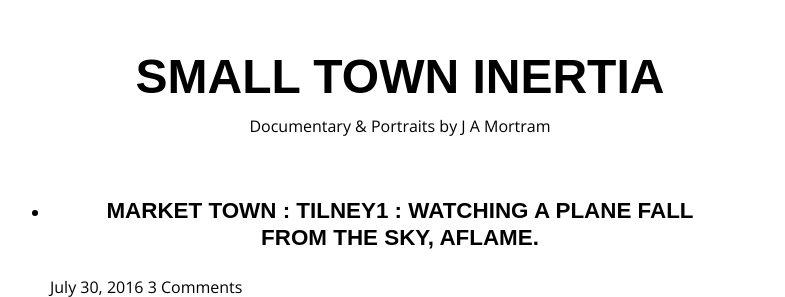
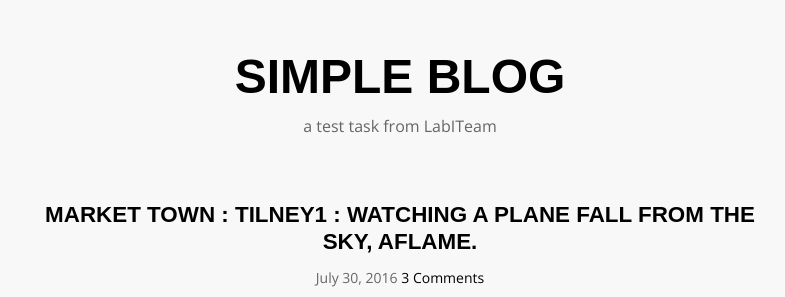
Before and after one commit to nedzelskiy/job-interview, a PHP site: the page made by blog/App/views/allrecords.twig in a window 1280 px wide. Shown: the top 297 px of the page, without its empty margins (240-1025 px from the left). Run offline with PHP 8.4, Linux system fonts and the light colour scheme; the template is opened without the code that fills it, so the values that code supplies are empty; some libraries are stand-ins or nearby versions.

Commit message:
continue

```diff
--- /dev/null
+++ b/blog/App/views/_header.twig
@@ -0,0 +1,4 @@
+<header>
+    <h1><a target="_blank" href="https://github.com/nedzelskiy/job-interview/tree/master/blog/">Simple blog</a></h1>
+    <h2>a test task from LabITeam</h2>
+</header>
--- a/blog/App/views/allrecords.twig
+++ b/blog/App/views/allrecords.twig
@@ -1,73 +1,7 @@
-<!DOCTYPE html>
-<head>
-    <title>Blog, test task</title>
-    <meta charset="UTF-8">
-    <meta name="viewport" content="width=device-width, initial-scale=1.0">
-    <link rel='stylesheet'  href='//fonts.googleapis.com/css?family=Open+Sans%3A300italic%2C600italic%2C300%2C600&#038;subset=latin%2Clatin-ext' type='text/css' media='all' />
-    <style type="text/css">
-        .tk-franklin-gothic-urw-cond{
-            font-family:"franklin-gothic-urw-cond",sans-serif;
-        }</style>
-    <style type="text/css">
-        @font-face{
-            font-family:franklin-gothic-urw-cond;
-            src:url(https://fonts.typekit.net/af/4bd271/0000000000000000000118b9/27/l?subset_id=2&fvd=n7) format("woff2");
-            font-weight:700;
-            font-style:normal;
-        }
-        @font-face{
-            font-family:franklin-gothic-urw-cond;
-            src:url(https://fonts.typekit.net/af/a1c24c/0000000000000000000118ba/27/l?subset_id=2&fvd=i7) format("woff2");
-            font-weight:700;
-            font-style:italic;
-        }
-    </style>
-    <style type="text/css">
-        img.wp-smiley,
-        img.emoji {
-            display: inline !important;
-            border: none !important;
-            box-shadow: none !important;
-            height: 1em !important;
-            width: 1em !important;
-            margin: 0 .07em !important;
-            vertical-align: -0.1em !important;
-            background: none !important;
-            padding: 0 !important;
-        }
-        .jam-center {
-            margin: .5em 0 0 0;
-            text-align: center;
-        }
-        .jam-center ul {
-            margin: 0 0 0 0;
-            padding: 0 0 0 0;
-        }
-        .jam-center li {
-            display: inline-block;
-        }
-        .jam-social-share {
-            height: 2em;
-            width: 2em;
-        }
-        .jam-social-share:hover {
-            zoom: 1;
-            filter: alpha(opacity=50);
-            opacity: 0.5;
-        }
+{% extends "layout.twig" %}
 
-
-    </style>
-    <link rel="stylesheet" href="styles/css.css" />
-</head>
-<html>
-    <body class="home">
-        <header>
-            <h1><a style='color:#000000;' href="http://smalltowninertia.co.uk/">Small Town Inertia</a></h1>
-            <h2 style="color:#000000;">Documentary &amp; Portraits by J A Mortram</h2>
-        </header>
-
-        <div id="content">
+{% block content %}
+    <div class="content">
         <ul class="group">
             <li class="group">
                 <article id="post-2705" class="post-2705 post type-post status-publish format-gallery has-post-thumbnail hentry category-uncategorized post_format-post-format-gallery">
@@ -127,28 +61,5 @@
         <nav id="post-nav">
 
             <a href="http://smalltowninertia.co.uk/page/2/">Prev</a>	</nav>
-        </div><!-- #content -->
-
-        {#<footer class="meta">
-            <nav id="nav-donate" class="group">
-                <div class="menu-donate-container"><ul id="menu-donate" class="menu"><li id="menu-item-366" class="menu-item menu-item-type-custom menu-item-object-custom menu-item-366"><a href="http://www.oxfam.org.uk/">Oxfam GB</a></li>
-                        <li id="menu-item-509" class="menu-item menu-item-type-custom menu-item-object-custom menu-item-509"><a href="http://www.shelter.org.uk/">Shelter GB</a></li>
-                        <li id="menu-item-510" class="menu-item menu-item-type-custom menu-item-object-custom menu-item-510"><a href="http://www.mind.org.uk/">Mind</a></li>
-                        <li id="menu-item-511" class="menu-item menu-item-type-custom menu-item-object-custom menu-item-511"><a href="http://www.epilepsy.org.uk/">Epilepsy Action</a></li>
-                        <li id="menu-item-512" class="menu-item menu-item-type-custom menu-item-object-custom menu-item-512"><a href="http://aletheiaphotos.com/">Aletheia</a></li>
-                        <li id="menu-item-513" class="menu-item menu-item-type-custom menu-item-object-custom menu-item-513"><a href="http://hopemob.org/s/1j0-postcards-from-the-black-audio-scanner-for-david">Donate</a></li>
-                    </ul></div>		</nav>
-            <nav id="nav-footer" class="group">
-                <div class="menu-site-container"><ul id="menu-site" class="menu"><li id="menu-item-367" class="menu-item menu-item-type-custom menu-item-object-custom current-menu-item current_page_item menu-item-home menu-item-367"><a href="http://smalltowninertia.co.uk/">Home</a></li>
-                        <li id="menu-item-515" class="menu-item menu-item-type-post_type menu-item-object-page menu-item-515"><a href="http://smalltowninertia.co.uk/about/">About J A Mortram</a></li>
-                    </ul></div>		</nav>
-            <li id="search-2" class="widget widget_search"><form role="search" method="get" id="searchform" action="http://smalltowninertia.co.uk/">
-                    <div><label class="screen-reader-text" for="s"></label>
-                        <input type="text" value="" name="s" id="s">
-                        <input type="submit" id="searchsubmit" value="Search">
     </div>
-                </form></li>
-            <br>
-            © 2016 J A Mortram. All rights reserved.</footer>#}
-    </body>
-</html>
+{% endblock %}
--- /dev/null
+++ b/blog/App/views/layout.twig
@@ -0,0 +1,70 @@
+<!DOCTYPE html>
+<head>
+    <title>Blog, test task</title>
+    <meta charset="UTF-8">
+    <meta name="viewport" content="width=device-width, initial-scale=1.0">
+    <link rel='stylesheet'  href='//fonts.googleapis.com/css?family=Open+Sans%3A300italic%2C600italic%2C300%2C600&#038;subset=latin%2Clatin-ext' type='text/css' media='all' />
+    <style type="text/css">
+        .tk-franklin-gothic-urw-cond{
+            font-family:"franklin-gothic-urw-cond",sans-serif;
+        }</style>
+    <style type="text/css">
+        @font-face{
+            font-family:franklin-gothic-urw-cond;
+            src:url(https://fonts.typekit.net/af/4bd271/0000000000000000000118b9/27/l?subset_id=2&fvd=n7) format("woff2");
+            font-weight:700;
+            font-style:normal;
+        }
+        @font-face{
+            font-family:franklin-gothic-urw-cond;
+            src:url(https://fonts.typekit.net/af/a1c24c/0000000000000000000118ba/27/l?subset_id=2&fvd=i7) format("woff2");
+            font-weight:700;
+            font-style:italic;
+        }
+    </style>
+    <style type="text/css">
+        img.wp-smiley,
+        img.emoji {
+            display: inline !important;
+            border: none !important;
+            box-shadow: none !important;
+            height: 1em !important;
+            width: 1em !important;
+            margin: 0 .07em !important;
+            vertical-align: -0.1em !important;
+            background: none !important;
+            padding: 0 !important;
+        }
+        .jam-center {
+            margin: .5em 0 0 0;
+            text-align: center;
+        }
+        .jam-center ul {
+            margin: 0 0 0 0;
+            padding: 0 0 0 0;
+        }
+        .jam-center li {
+            display: inline-block;
+        }
+        .jam-social-share {
+            height: 2em;
+            width: 2em;
+        }
+        .jam-social-share:hover {
+            zoom: 1;
+            filter: alpha(opacity=50);
+            opacity: 0.5;
+        }
+
+
+    </style>
+    <link rel="stylesheet" href="styles/css.css" />
+</head>
+<html>
+    <body class="home">
+        {% block header %}
+            {% include '_header.twig' %}
+        {% endblock %}
+        {% block content %}{% endblock %}
+    </body>
+</html>
--- a/blog/public/styles/css.css
+++ b/blog/public/styles/css.css
@@ -3,9 +3,14 @@
     padding:0;
 }
 body {
-    max-width: 43.75em;
+    max-width: 800px;
     margin: 0 auto;
     padding: 0 1em 0 1em;
+    line-height: 1.4em;
+    background-color: #f8f8f8;
+    color: #666666;
+    -ms-word-wrap: break-word;
+    word-wrap: break-word;
 }
 body, input, textarea {
     font-family: 'Open Sans', sans-serif;
@@ -15,6 +20,13 @@ body, input, textarea {
 }
 header {
     text-align: center;
+    position: fixed;
+    background-color: #f8f8f8;
+    top:0;
+    height:180px;
+    width:800px;;
+    margin:0 auto;
+    z-index: 2;
 }
 header h1 {
     font-size: 3em;
@@ -50,3 +62,41 @@ h2, h3, h4, h5, h6 {
     width: 90%;
     margin: 1em auto;
 }
+li {
+    list-style: none;
+    position: relative;
+}
+.post-meta {
+    position: relative;
+    text-align: center;
+    width: 90%;
+    margin: 1em auto;
+    top: -1em;
+}
+.meta {
+    font-size: .875em;
+}
+.home img, .search img, .archive img {
+    float: left;
+    max-width: 50%;
+    margin: 0 1em 1em 0;
+}
+img {
+    max-width: 100%;
+    height: auto;
+    display: block;
+    margin: 0 auto;
+    border: 0;
+    -ms-interpolation-mode: bicubic;
+    vertical-align: middle;
+}
+.group:after {
+    display: block;
+    height: 0;
+    clear: both;
+    content: ".";
+    visibility: hidden;
+}
+.content{
+    padding-top: 180px;
+}
```
Lines whose indentation alone changed are shown as unchanged.
